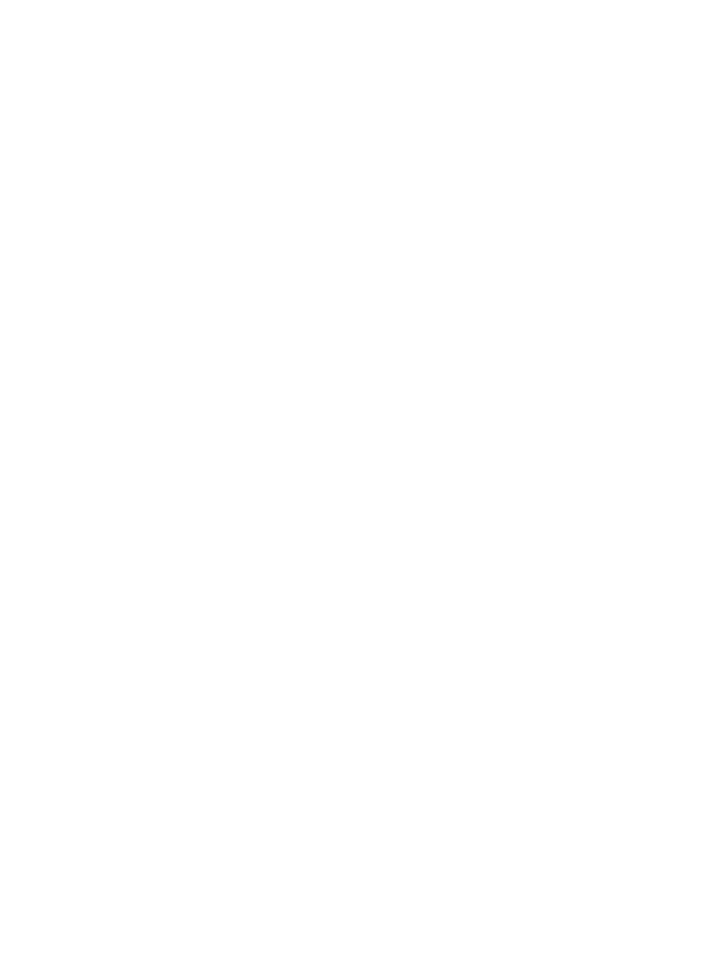
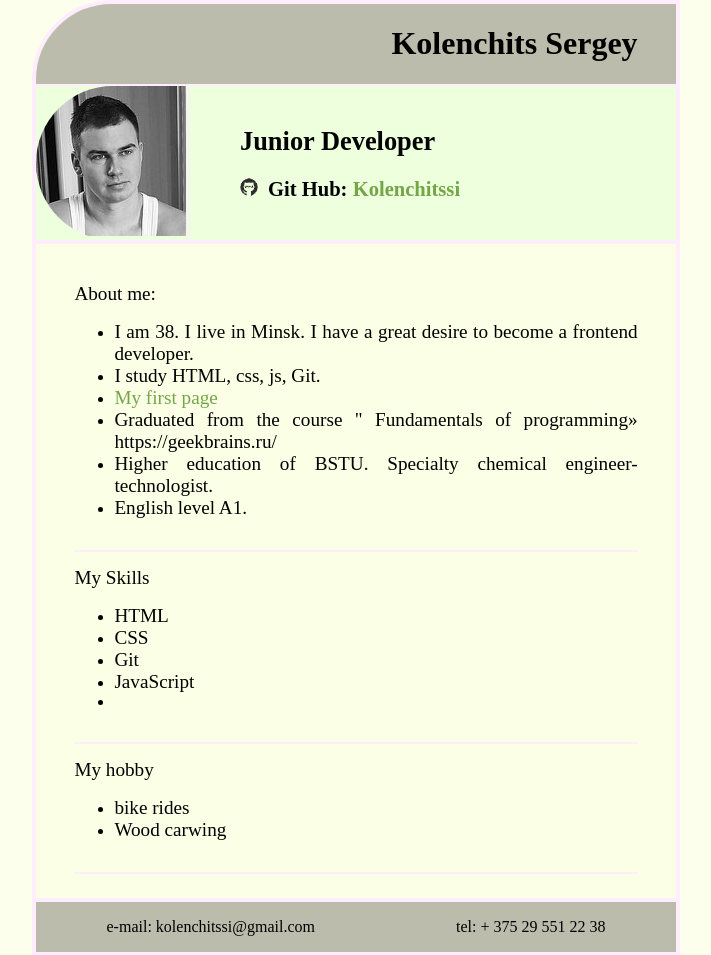
Before and after one commit to Kolenchitssi/rsschool-cv, a plain HTML site: page index.html in a window 1280 px wide. Shown: the whole page, without its empty margins (284-995 px from the left). Before the commit the page ends 800 px from the top, so only its background shows below. Drawn offline with Linux system fonts and the light colour scheme.

Commit message:
feat: add text in html file

```diff
--- /dev/null
+++ b/css/style.css
@@ -0,0 +1,117 @@
+body {
+    margin: 0;
+    padding: 0;
+    box-sizing: border-box;
+    background-color: #FCFFEC;
+}
+
+a:hover {
+    color: rgb(36, 240, 36);
+    text-decoration:underline;
+}
+
+a {
+    color: 	#74A648;
+    text-decoration: none;
+}
+
+a:visited {
+    color: #74A648;
+}
+
+a:active{
+    color: green;
+}
+
+header{
+    text-align: right;
+    padding-right: 3vw;
+}
+
+.wrap{
+    display: flex;
+    flex-direction: column;
+    overflow: hidden;
+    background: #bcbcac;
+    min-height: 100vh;
+    max-width: 50vw;
+    margin: auto;
+    border: 4px solid #FEECFF;
+    border-radius: 80px 0 0 0;
+}
+
+.section {
+
+    border-bottom:4px solid #FEECFF;
+    background: #FBFFE5;
+
+
+}
+
+.resume {
+    flex: 1 1 auto;
+
+}
+.title__wrap{
+    display: flex;
+    border-top:2px solid #FEECFF;
+    border-bottom:4px solid #FEECFF;
+    background: #EDFFDD;
+}
+
+.avatar {
+    flex: 0 0 150px;
+    overflow: hidden;
+    border-radius: 50% 0 0  50%;
+    border-right: 4px double #FEECFF;
+}
+
+.avatar img {
+    width:fit-content;
+    height: auto;
+}
+
+.gitIco {
+    width: 18px;
+    height: auto;
+    padding-right: 10px;
+}
+
+.about {
+    display: flex;
+    flex: 1 1 auto;
+    padding: 0 0 0 50px;
+    align-items: center;
+}
+
+.about__wrap{
+    font-size: 1.1em;
+    /* display: flex;
+    flex-direction: column;
+    align-items:flex-start; */
+}
+
+.text__wrap{
+   padding: 3vh 3vw;
+   text-align: justify;
+}
+
+.text__wrap p{
+    padding: 0;
+    margin: 0;
+    font-size: 1.2em;
+    text-align:justify;
+
+}
+
+.mySection {
+    padding: 15px 0;
+    border-bottom: 2px double #FEECFF;
+
+}
+
+
+.contacts {
+    display: flex;
+    justify-content: space-around;
+}
--- a/index.html
+++ b/index.html
@@ -5,10 +5,107 @@
     <meta charset="UTF-8">
     <meta http-equiv="X-UA-Compatible" content="IE=edge">
     <meta name="viewport" content="width=device-width, initial-scale=1.0">
+    <link rel="stylesheet" href="./css/style.css">
+    <link rel="shortcut icon" href="myfavicon.ico" type="image/x-icon">
     <title>Document</title>
 </head>
 
 <body>
+    <div class="wrap">
+        <header>
+            <h1>Kolenchits Sergey</h1>
+        </header>
+        <section class="resume section">
+            <div class="resume__wrap">
+                <div class="title__wrap">
+                    <div class="avatar"> <img src="./img/MyPhoto.jpg" alt="myFoto"></div>
+                    <div class="about">
+                        <div class="about__wrap">
+                            <h2>Junior Developer</h2>
+                            <h3> <img src="./img/github28.png" alt="gitHub account" class="gitIco">Git Hub: <a
+                                    href="https://github.com/Kolenchitssi">Kolenchitssi</a></h3>
+                        </div>
+                    </div>
+                </div>
+                <div class="text__wrap">
+                    <div class="mySkills">
+                        <div class="aboutme mySection">
+                            <p> About me:</p>
+                            <ul>
+                                <li>
+                                    <p> I am 38. I live in Minsk. I have a great desire to become a frontend developer.
+                                    </p>
+                                </li>
+                                <li>
+                                    <p> I study HTML, css, js, Git.
+                                </li>
+                                <li>
+                                    <p> <a href="https://ruchnik19.narod.ru">My first page</a></p>
+                                </li>
+                                <li>
+                                    <p>Graduated from the course " Fundamentals of programming» https://geekbrains.ru/
+                                    </p>
+                                </li>
+                                <li>
+                                    <p> Higher education of BSTU. Specialty chemical engineer-technologist.</p>
+                                </li>
+                                <li>
+                                    <p> English level A1.
+                                </li>
+                                </p>
+                            </ul>
+                        </div>
+
+                        <div class="skillsList mySection">
+
+                            <P> My Skills</P>
+                            <ul>
+                                <li>
+                                    <p>HTML</p>
+                                </li>
+                                <li>
+                                    <p>CSS</p>
+                                </li>
+                                <li>
+                                    <p>Git</p>
+                                </li>
+                                <li>
+                                    <p>JavaScript</p>
+                                </li>
+                                <li>
+                                    <p></p>
+                                </li>
+                            </ul>
+                        </div>
+
+
+                        <div class="Hobby mySection">
+
+                            <P> My hobby</P>
+                            <ul>
+                                <li>
+                                    <p>bike rides</p>
+                                </li>
+                                <li>
+                                    <p>Wood carwing</p>
+                                </li>
+
+                            </ul>
+                        </div>
+                    </div>
+
+                </div>
+            </div>
+
+        </section>
+        <footer>
+            <div class="contacts">
+                <p> e-mail: kolenchitssi@gmail.com</p>
+                <p>tel: + 375 29 551 22 38</p>
+            </div>
+
+        </footer>
+    </div>
 
 </body>
 
```
Also changed, not shown: img/MyPhoto.jpg (added), img/github28.png (added), img/github64.png (added), myfavicon.ico (added).
